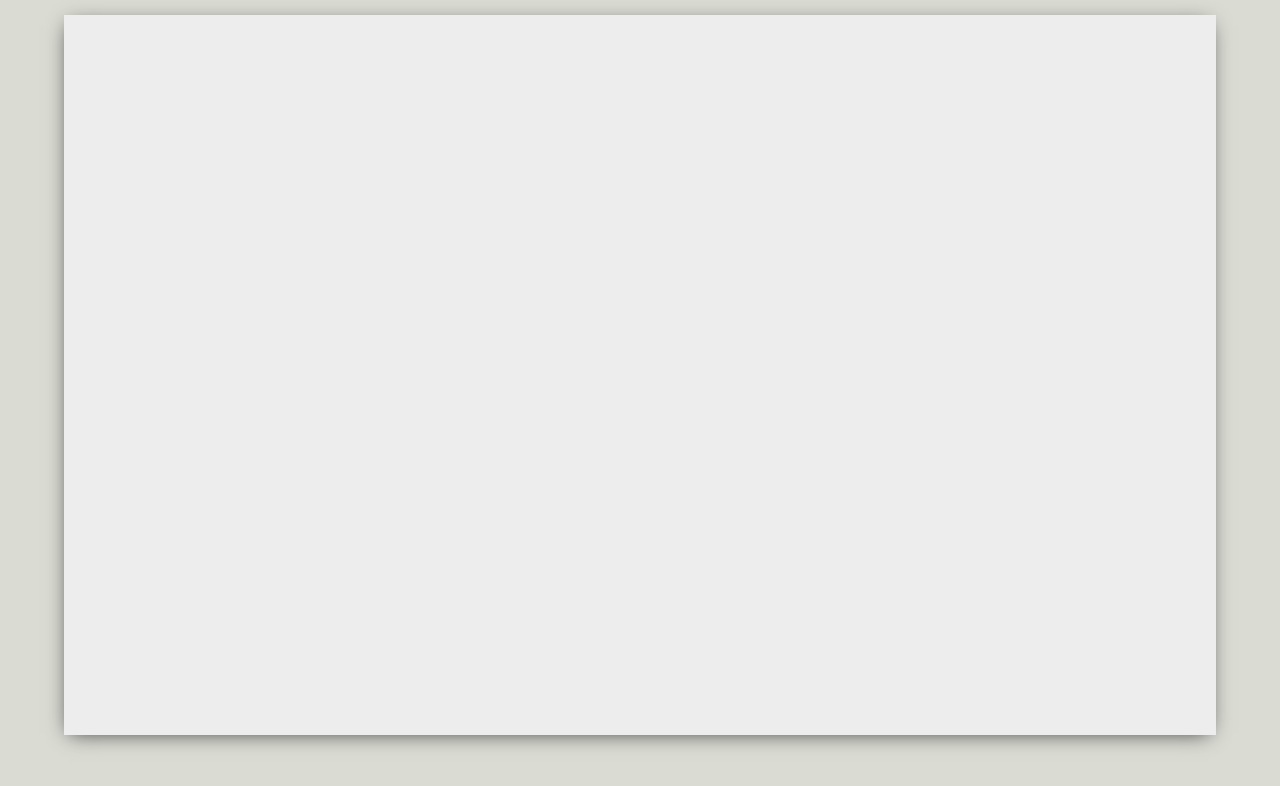
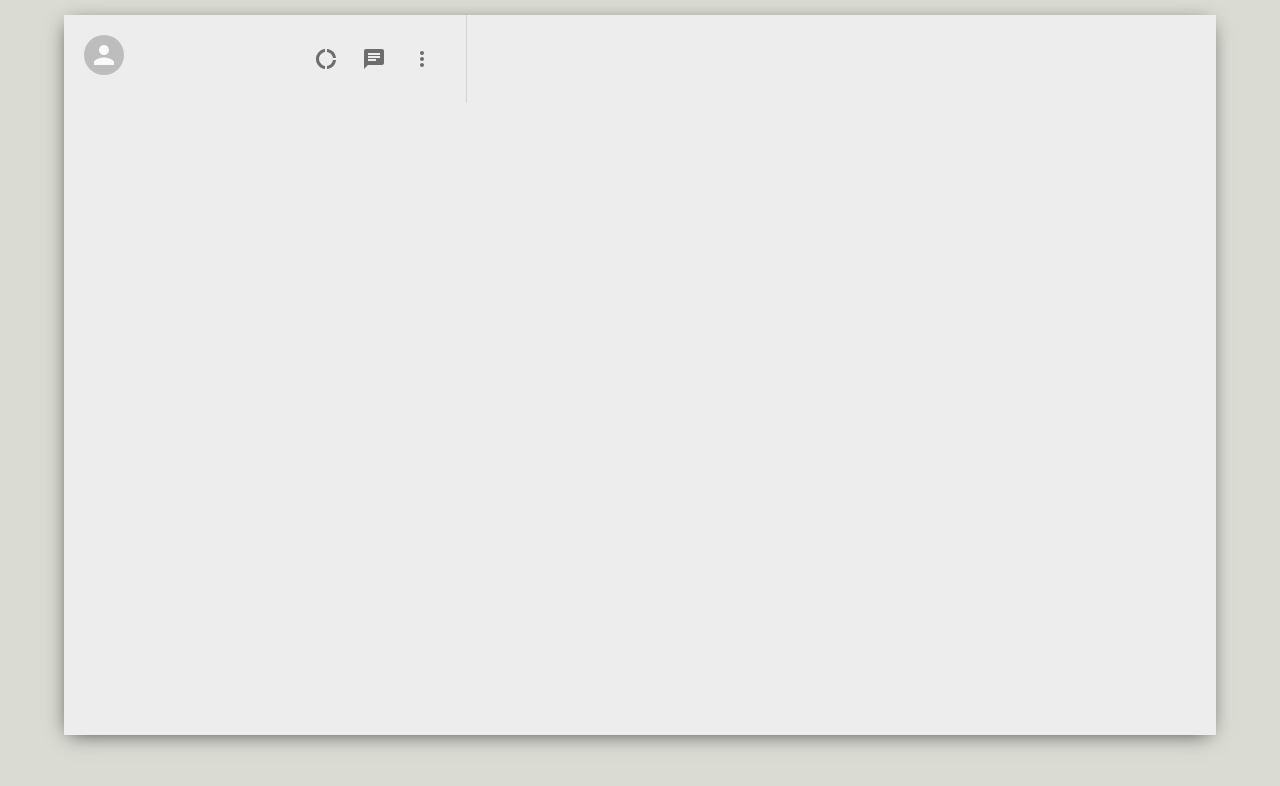
Before and after one commit to Maxyee/Ielts_preparation, a React (Create React App) app: page / in a window 1280 px wide. Shown: the top 786 px of the page. Built offline with nearby package versions, Linux system fonts and the light colour scheme.

Commit message:
finished the sidebar header component work

```diff
--- a/package.json
+++ b/package.json
@@ -3,6 +3,8 @@
   "version": "0.1.0",
   "private": true,
   "dependencies": {
+    "@material-ui/core": "^4.11.4",
+    "@material-ui/icons": "^4.11.2",
     "@testing-library/jest-dom": "^5.11.4",
     "@testing-library/react": "^11.1.0",
     "@testing-library/user-event": "^12.1.10",
--- a/src/App.js
+++ b/src/App.js
@@ -1,10 +1,12 @@
 import './App.css';
+import Sidebar from './components/Sidebar';
 
 function App() {
   return (
     <div className="app">
       <div className="app__body">
         {/* SideBar */}
+        <Sidebar />
         {/* Chat */}
       </div>
     </div>
--- a/src/components/Sidebar.js
+++ b/src/components/Sidebar.js
@@ -1,10 +1,39 @@
 import React from 'react'
+import SettingsIcon from '@material-ui/icons/Settings';
+import DonutLargeIcon from '@material-ui/icons/DonutLarge';
+import ChatIcon from '@material-ui/icons/Chat';
+import MoreVertIcon from '@material-ui/icons/MoreVert';
+import { Avatar, IconButton } from "@material-ui/core";
+
 import '../styles/Sidebar.css'
 
 function Sidebar() {
     return (
-        <div>
+        <div className="sidebar">
+            <div className="sidebar__header">
+                <Avatar />
+                <div className="sidebar__headerRight">
+                    <IconButton>
+                        <DonutLargeIcon />
+                    </IconButton>
 
+                    <IconButton>
+                        <ChatIcon />
+                    </IconButton>
+
+                    <IconButton>
+                        <MoreVertIcon />
+                    </IconButton>
+                </div>
+            </div>
+
+            <div className="sidebar__search">
+
+            </div>
+
+            <div className="sidebar__chats">
+
+            </div>
         </div>
     )
 }
--- a/src/styles/Sidebar.css
+++ b/src/styles/Sidebar.css
@@ -0,0 +1,21 @@
+.sidebar {
+  flex: 0.35;
+}
+.sidebar__header {
+  display: flex;
+  justify-content: space-between;
+  padding: 20px;
+  border-right: 1px solid lightgray;
+}
+
+.sidebar__headerRight {
+  display: flex;
+  align-items: center;
+  justify-content: space-between;
+  min-width: 10vw;
+}
+
+.sidebar__headerRight > .MuiSvgIcon-root {
+  margin-right: 2vw;
+  font-size: 24px !important;
+}
```
